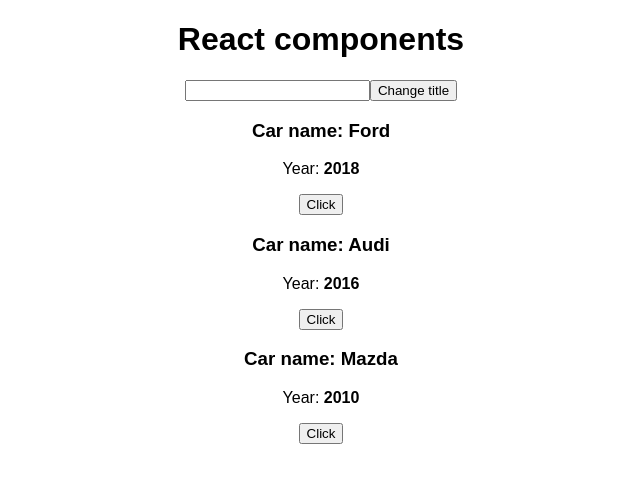
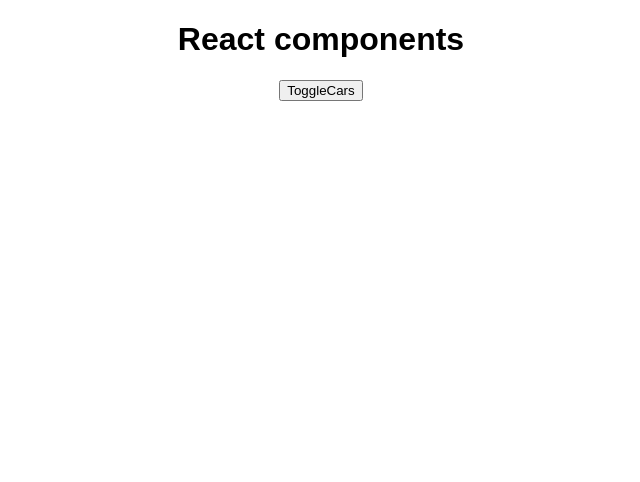
Before and after one commit to angeliquesy/quiz-firebase, a React (Create React App) app: page / in a window 1280 px wide. Shown: the top 482 px of the page, without its empty margins (319-959 px from the left). Built offline with nearby package versions, Linux system fonts and the light colour scheme.

Commit message:
the first way of conditional

```diff
--- a/src/App.js
+++ b/src/App.js
@@ -1,4 +1,4 @@
-import React, { Component } from 'react';
+import React, {Component} from 'react';
 import './App.css';
 import Car from './Car/Car'
 
@@ -19,10 +19,11 @@
         year: 2010
       },
     ],
-    pageTitle: 'React components'
+    pageTitle: 'React components',
+    showCars: false
   }
 
-  changeTitleHandler = (newTitle) => {
+  changeTitleHandler = newTitle => {
     this.setState({
       pageTitle: newTitle
     })
@@ -30,9 +31,9 @@
     // this.state.pageTitle = 'Changed!' не сработает
   }
 
-  handleInput = (event) => {
+  toggleCarsHandler = () => {
     this.setState({
-      pageTitle: event.target.value
+      showCars: !this.state.showCars
     })
   }
 
@@ -47,29 +48,27 @@
       <div className='App' style={divStyle}>
         <h1>{this.state.pageTitle}</h1>
 
-        <input type="text" onChange={this.handleInput} />
-
-        <button onClick={this.changeTitleHandler.bind(this, 'Changed!')}>
-          Change title
+        <button onClick={this.toggleCarsHandler}>
+          ToggleCars
         </button>
 
-        <Car
-          name={cars[0].name}
-          year={cars[0].year}
-          onChangeTitle={this.changeTitleHandler.bind(this, cars[0].name)}
-          // такой метод более правильный, т.к. занимает меньше места
-        />
-        <Car
-          name={cars[1].name}
-          year={cars[1].year}
-          onChangeTitle={() => this.changeTitleHandler(cars[1].name)}
-          // такой метод каждый раз формирует новую функцию, поэтому более ресурсозатратный
-        />
-        <Car
-          name={cars[2].name}
-          year={cars[2].year}
-          onChangeTitle={() => this.changeTitleHandler(cars[2].name)}
-        />
+        {
+          // for, if - запрещены в jsx
+          this.state.showCars ?
+            this.state.cars.map((car, index) => {
+              return (
+                <Car
+                  key={index}
+                  name={car.name}
+                  year={car.year}
+                  onChangeTitle={() => this.changeTitleHandler(car.name)}
+                  // лучший способ (оптимизация): onChangeTitle={this.changeTitleHandler.bind(this, car.name)}
+                />
+              )
+            })
+          : null
+        }
+
       </div>
     );
   }
```
